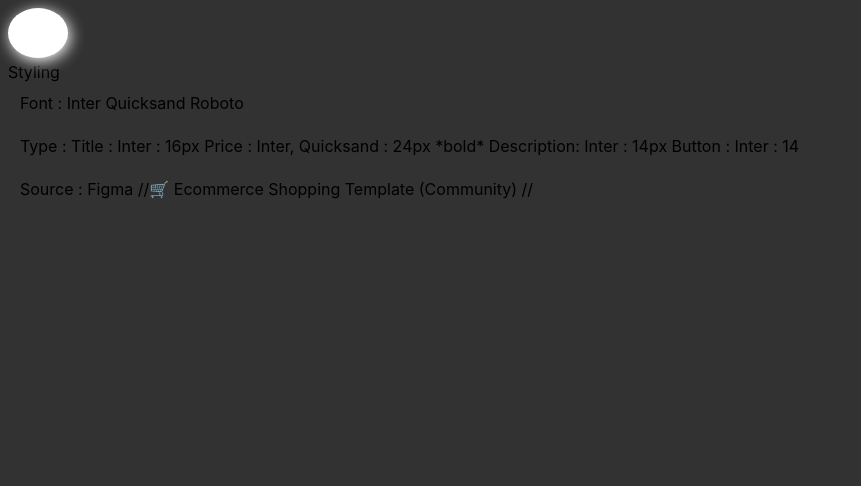
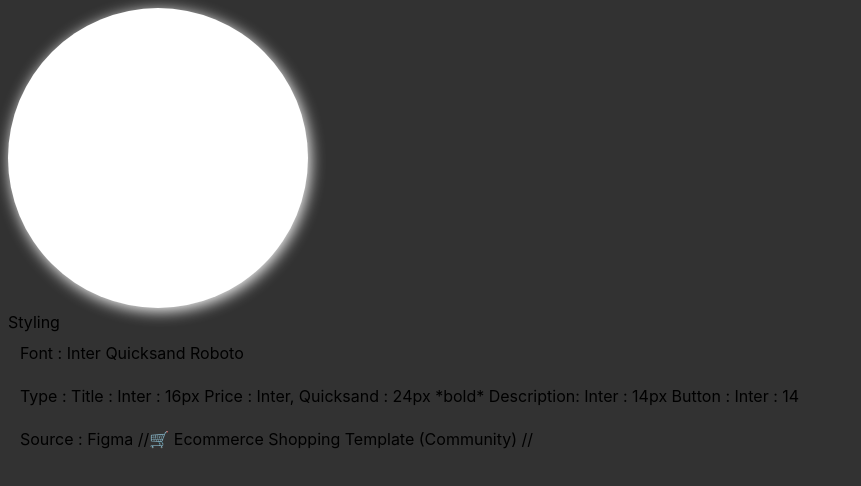
Before and after one commit to varenzzzx/varen, a plain HTML site: page index.html in a window 1280 px wide. Shown: the whole page, without its empty margins (0-861 px from the left). Drawn offline with Linux system fonts and the light colour scheme.

```diff
--- a/index.html
+++ b/index.html
@@ -26,13 +26,13 @@ ul li {
 
 
 .c1 {
-   height: 50px;
-   width: 60px;
+height: 300px;
+width: 300px;
 background-color: white;
 border-radius: 50%;
 box-shadow: 2px 3px 15px #FFFFFF;
 display:inline-block;
-position: relative;
+position: bottom;
 }
 
 </style>
```
